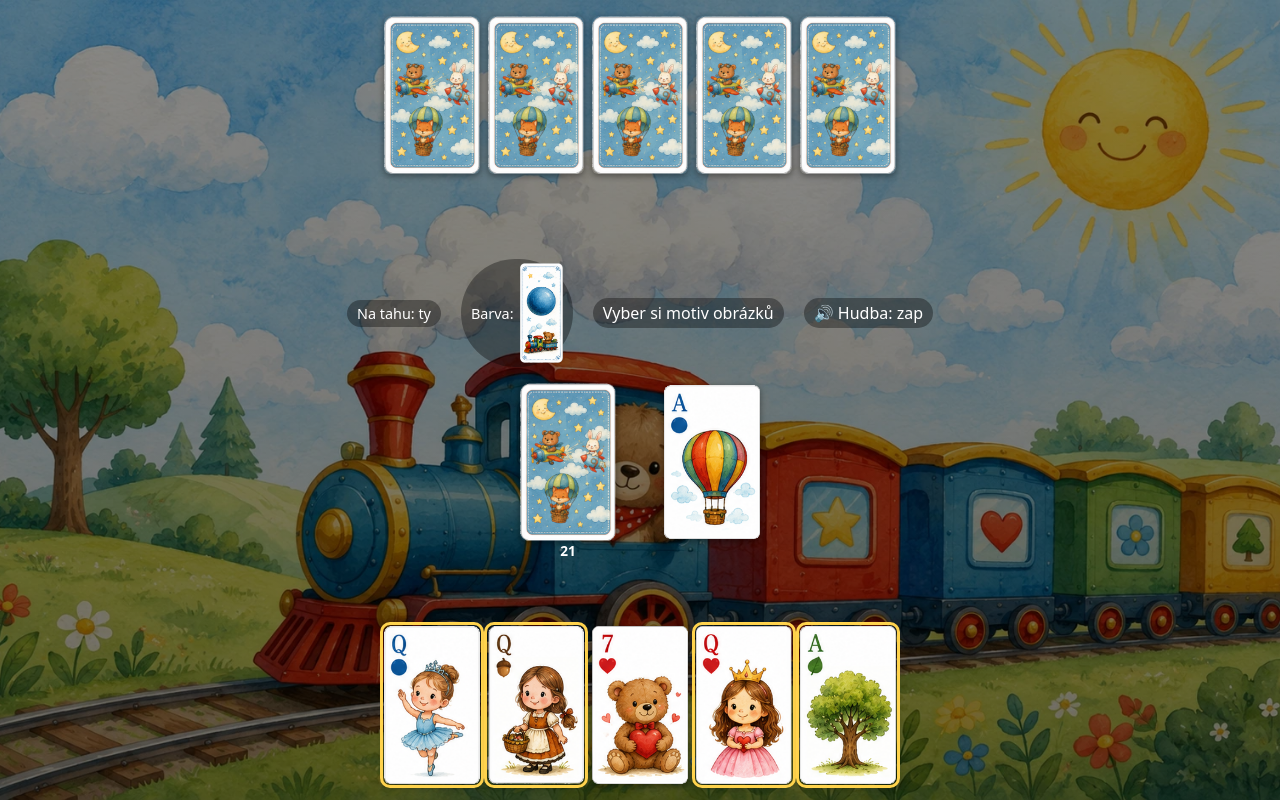
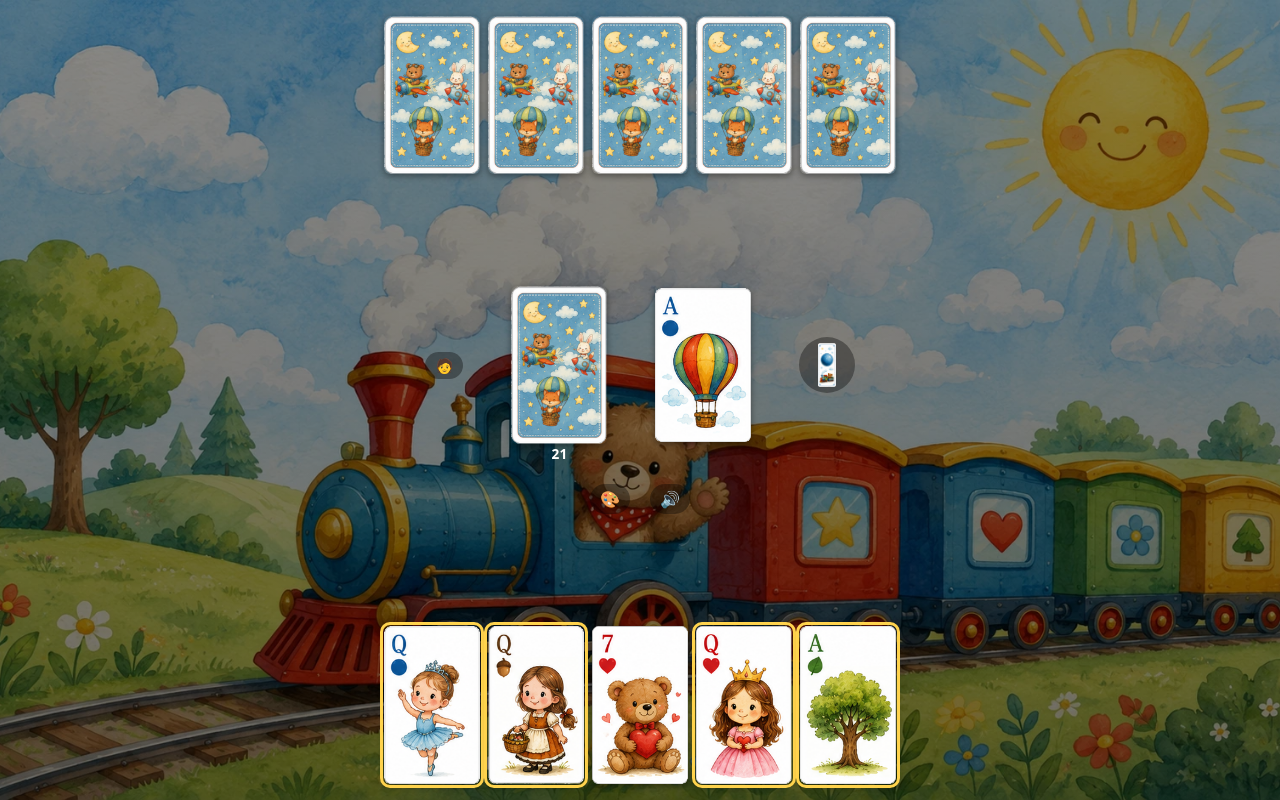
Before and after one commit to czsoftcode/prsi, a website built with Vite: page index.html in a window 1280 px wide. Built offline with nearby package versions, Linux system fonts and the light colour scheme.

Commit message:
Phase 21: Popisky a tlačítka pod hromádky

```diff
--- a/package.json
+++ b/package.json
@@ -1,7 +1,7 @@
 {
   "name": "prsi",
   "private": true,
-  "version": "1.3.2",
+  "version": "1.3.3",
   "license": "MIT",
   "type": "module",
   "scripts": {
--- a/src/ui/render.ts
+++ b/src/ui/render.ts
@@ -87,12 +87,12 @@ function renderDiscardPile(state: GameState): HTMLElement {
 /** Indikátor aktuálně požadované barvy — miniatura karty té barvy s popiskem. */
 function renderSuitIndicator(state: GameState): HTMLElement {
   const box = el("div", "indicator indicator--suit");
-  const label = el("span", "indicator__label");
-  label.textContent = "Barva:";
   const swatch = el("img", "indicator__suit-img");
   swatch.src = suitIconSrc(state.currentSuit);
   swatch.alt = SUIT_LABELS[state.currentSuit];
-  box.append(label, swatch);
+  // Jen symbol barvy v kroužku, bez popisku; název barvy zůstává v title/alt.
+  box.title = `Barva: ${SUIT_LABELS[state.currentSuit]}`;
+  box.append(swatch);
   return box;
 }
 
@@ -111,7 +111,10 @@ function renderThemeButton(): HTMLButtonElement {
   const btn = el("button", "indicator indicator--theme");
   btn.type = "button";
   btn.dataset.action = "theme";
-  btn.textContent = "Vyber si motiv obrázků";
+  const label = "Vyber si motiv obrázků";
+  btn.title = label;
+  btn.setAttribute("aria-label", label);
+  btn.textContent = "🎨";
   return btn;
 }
 
@@ -122,14 +125,23 @@ function renderMusicButton(): HTMLButtonElement {
   btn.type = "button";
   btn.dataset.action = "music";
   btn.setAttribute("aria-pressed", on ? "true" : "false");
-  btn.textContent = on ? "🔊 Hudba: zap" : "🔇 Hudba: vyp";
+  const label = on ? "Hudba: zap" : "Hudba: vyp";
+  btn.title = label;
+  btn.setAttribute("aria-label", label);
+  btn.textContent = on ? "🔊" : "🔇";
   return btn;
 }
 
 /** Indikátor, kdo je na tahu. */
 function renderTurnIndicator(state: GameState): HTMLElement {
   const box = el("div", "indicator indicator--turn");
-  box.textContent = state.currentPlayer === "player" ? "Na tahu: ty" : "Na tahu: počítač";
+  const isPlayer = state.currentPlayer === "player";
+  const label = isPlayer ? "Na tahu: ty" : "Na tahu: počítač";
+  // Jen ikona (šetří místo v řadě vedle balíčků na mobilu); popis zůstává
+  // dostupný přes title/aria-label kvůli přístupnosti.
+  box.textContent = isPlayer ? "🧑" : "🤖";
+  box.title = label;
+  box.setAttribute("aria-label", label);
   return box;
 }
 
@@ -137,22 +149,25 @@ function renderTurnIndicator(state: GameState): HTMLElement {
 function renderCenterZone(state: GameState): HTMLElement {
   const zone = el("div", "zone zone--center");
 
+  // Balíčky s indikátory po stranách: "Na tahu" vlevo od lízacího balíčku,
+  // "Barva:" vpravo od odhazovací hromádky — šetří svislé místo na mobilu.
+  const piles = el("div", "piles");
+  piles.append(
+    renderTurnIndicator(state),
+    renderDrawPile(state),
+    renderDiscardPile(state),
+    renderSuitIndicator(state),
+  );
+
+  // Pod balíčky zůstávají ovládací tlačítka a indikátor nakupených sedem.
   const indicators = el("div", "indicators");
-  indicators.append(
-    renderTurnIndicator(state),
-    renderSuitIndicator(state),
-    renderThemeButton(),
-    renderMusicButton(),
-  );
+  indicators.append(renderThemeButton(), renderMusicButton());
   const sevens = renderSevensIndicator(state);
   if (sevens) {
     indicators.append(sevens);
   }
 
-  const piles = el("div", "piles");
-  piles.append(renderDrawPile(state), renderDiscardPile(state));
-
-  zone.append(indicators, piles);
+  zone.append(piles, indicators);
   return zone;
 }
 
--- a/src/ui/style.css
+++ b/src/ui/style.css
@@ -79,10 +79,14 @@ body {
   box-shadow: 0 2px 6px rgba(0, 0, 0, 0.4);
 }
 
-/* Balíčky uprostřed. */
+/* Balíčky uprostřed s indikátory po stranách (Na tahu vlevo, Barva vpravo).
+   Na úzkém mobilu se dlouhý popisek "Na tahu" nevejde do jedné řady vedle
+   karet — flex-wrap proto nechá řadu zalomit místo vodorovného přetečení. */
 .piles {
   display: flex;
-  gap: clamp(16px, 5vw, 48px);
+  flex-wrap: wrap;
+  justify-content: center;
+  gap: clamp(12px, 4vw, 48px);
   align-items: center;
 }
 
@@ -113,13 +117,16 @@ body {
   font-weight: 700;
 }
 
-/* Indikátory. */
+/* Indikátory. Blok je pod balíčky; .pile__count přečuhuje ~1.2em pod
+   lízací balíček (bottom: -1.4em), takže si držíme odstup, ať počet karet
+   nenaráží do řádku indikátorů. */
 .indicators {
   display: flex;
   flex-wrap: wrap;
   gap: clamp(8px, 2vw, 20px);
   align-items: center;
   justify-content: center;
+  margin-top: clamp(18px, 3vh, 28px);
 }
 
 .indicator {
@@ -132,9 +139,19 @@ body {
   font-size: 0.9rem;
 }
 
+/* Indikátor barvy = kroužek jen se symbolem barvy (bez popisku). Symetrický
+   padding + aspect-ratio drží kruhový tvar, border-radius 999px (z .indicator)
+   ho zaobluje. */
+.indicator--suit {
+  padding: 6px;
+  aspect-ratio: 1;
+  justify-content: center;
+}
+
 .indicator--suit .indicator__suit-img {
   width: calc(var(--card-w) * 0.45);
-  height: auto;
+  height: calc(var(--card-w) * 0.45);
+  object-fit: contain;
   border-radius: 4px;
 }
 
```
Also changed, not shown: src/ui/render.test.ts (+31 -3 lines), .mini/memory/phase-021.md (added), .mini/phases/phase-021.json (added), .mini/run/phase-021.md (added), .mini/state.json, CHANGELOG.md.
